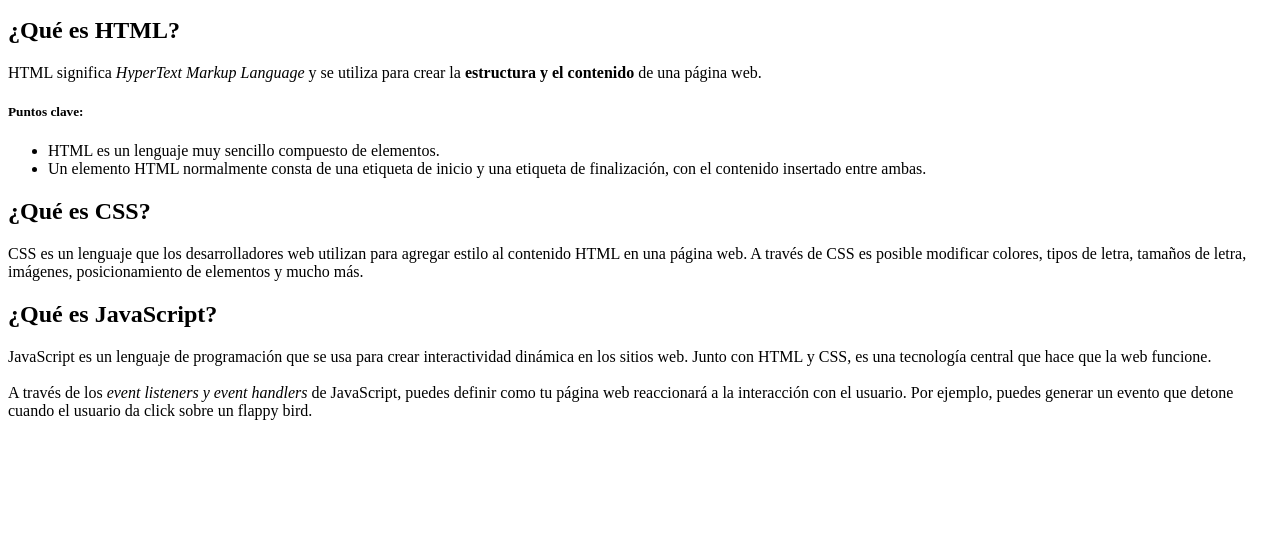
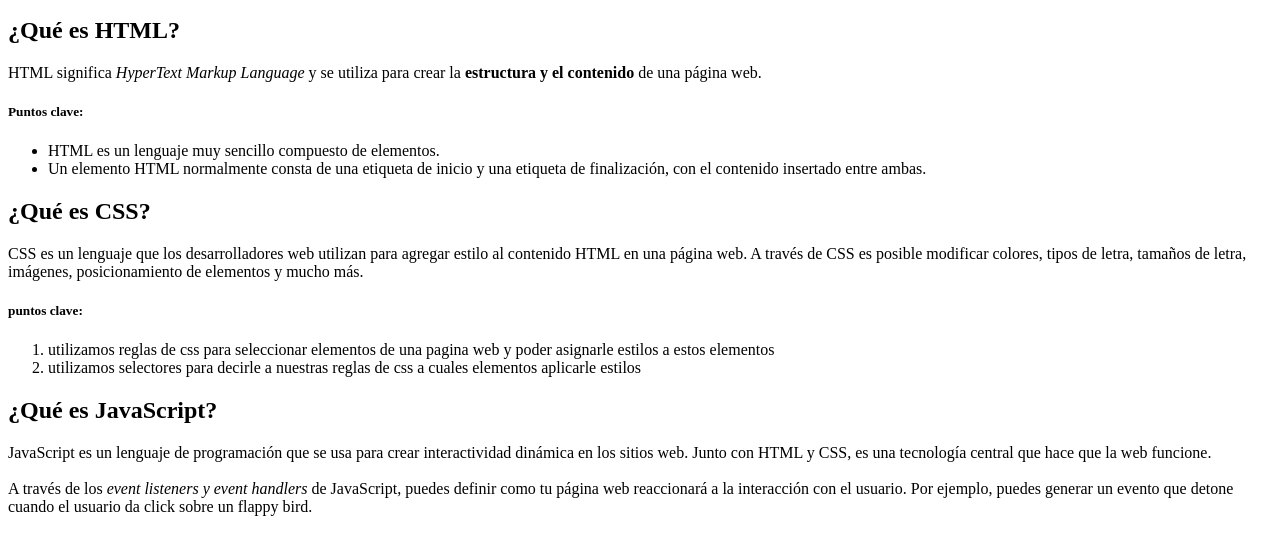
Before and after one commit to valefgr/intro-web-html-list-orde-10, a plain HTML site: page index.html in a window 1280 px wide. Shown: the part 105-660 px from the top of the page. Drawn offline with Linux system fonts and the light colour scheme.

Commit message:
agregue h5

```diff
--- a/index.html
+++ b/index.html
@@ -35,7 +35,12 @@
         modificar colores, tipos de letra, tamaños de letra, imágenes,
         posicionamiento de elementos y mucho más.
       </p>
-      <!-- Agrega tu código aquí -->
+      <h5>puntos clave:</h5>
+      <ol>
+        <li>utilizamos reglas de css para seleccionar elementos de una pagina web y poder asignarle estilos a estos elementos</li>
+        <li>utilizamos selectores para decirle a nuestras reglas de css a cuales elementos aplicarle estilos</li>
+
+      </ol>
 
     </div>
 
```
